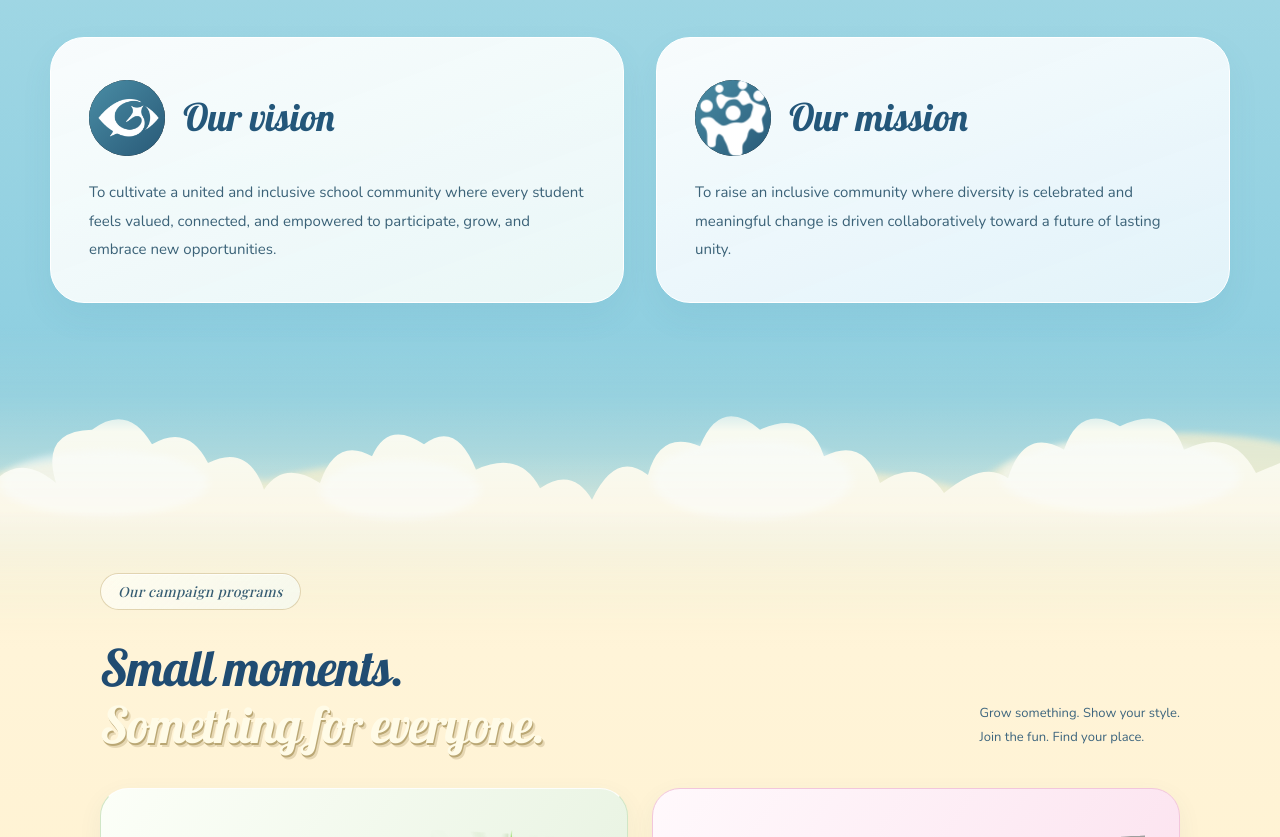
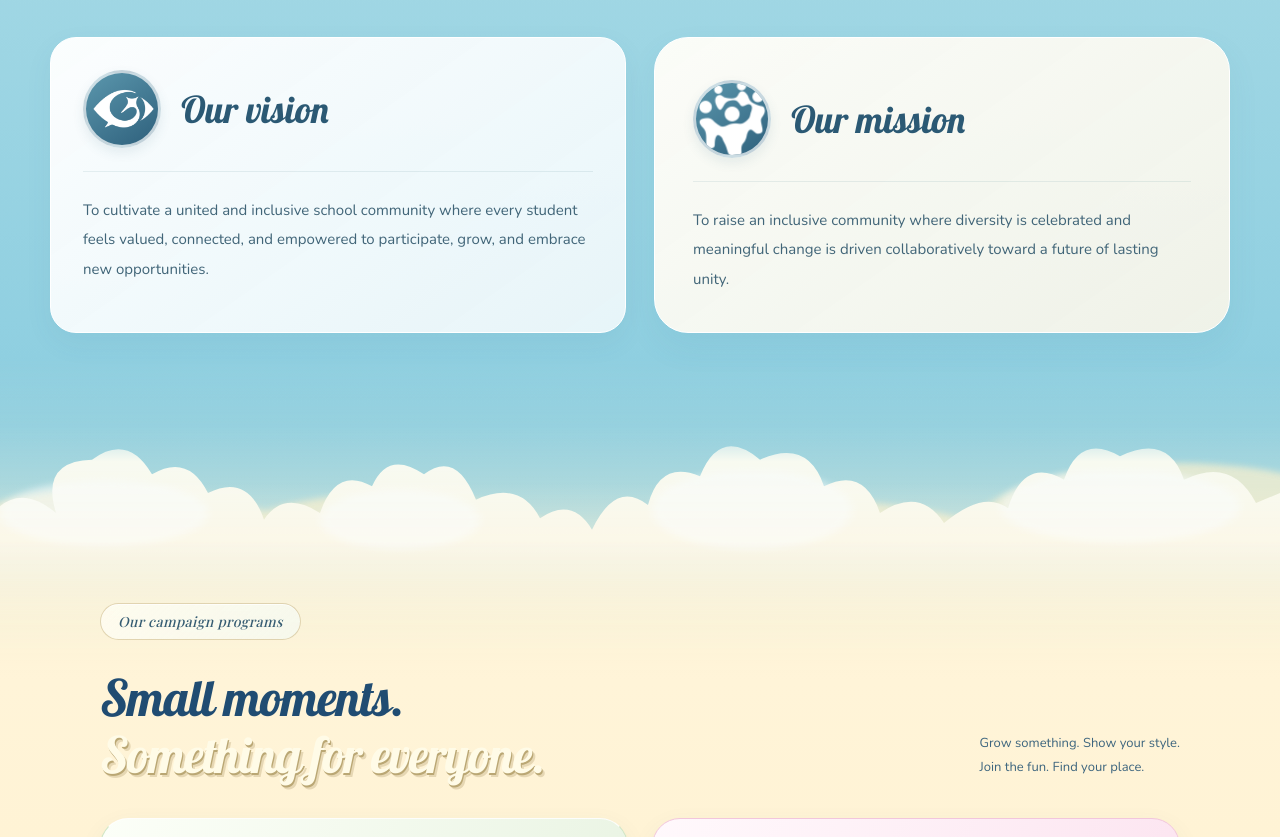
Before and after one commit to kuahza2-art/Kairos, a website: page index.html in a window 1280 px wide. Shown: the part 3231-4068 px from the top of the page. Drawn offline with nearby package versions, Linux system fonts and the light colour scheme; grey boxes are pictures that could not be loaded; a web font is replaced by a local one.

Commit message:
Refine vision and mission panel styling

```diff
--- a/purpose.css
+++ b/purpose.css
@@ -60,3 +60,14 @@
 /* A little more breathing room around the Mission emblem. */
 .purpose-emblem img[src*="purpose-logo-8"]{width:124px;height:124px}
 @media(max-width:620px){.purpose-emblem img[src*="purpose-logo-8"]{width:106px;height:106px}}
+/* Refined purpose panels with a clear emblem-and-heading hierarchy. */
+#purpose .purpose-statements{gap:28px;align-items:stretch}
+#purpose .purpose-statements article{padding:32px;background:linear-gradient(145deg,#fffffff5,#edf7faed);border:1px solid #fff;border-radius:26px;box-shadow:0 10px 28px #315e7910;position:relative}
+#purpose .purpose-statements article:nth-child(2){background:linear-gradient(145deg,#fffef9f5,#f6f4e8ed)}
+#purpose .purpose-statements article>div{width:100%}
+#purpose .purpose-heading{display:flex;align-items:center;gap:20px;margin-bottom:24px;padding-bottom:23px;border-bottom:1px solid #6b97a326}
+#purpose .purpose-heading h3{font-size:37px;line-height:1.15;margin:0;color:#2b5974}
+#purpose .purpose-emblem{flex:0 0 78px;height:78px;background:linear-gradient(145deg,#5b97ad,#2e607c);box-shadow:0 5px 12px #335f781a;border:3px solid #ffffffb3}
+#purpose .purpose-statements p{font-size:15px;line-height:1.95;color:#416578;max-width:none;margin:0}
+@media(max-width:900px){#purpose .purpose-statements article{padding:28px}#purpose .purpose-heading{gap:16px}#purpose .purpose-heading h3{font-size:34px}}
+@media(max-width:620px){#purpose .purpose-statements{gap:20px}#purpose .purpose-statements article{padding:25px;border-radius:23px}#purpose .purpose-heading{gap:16px;padding-bottom:19px;margin-bottom:19px}#purpose .purpose-emblem{flex-basis:66px;height:66px}#purpose .purpose-heading h3{font-size:32px}#purpose .purpose-statements p{font-size:14px;line-height:1.9}}
```
